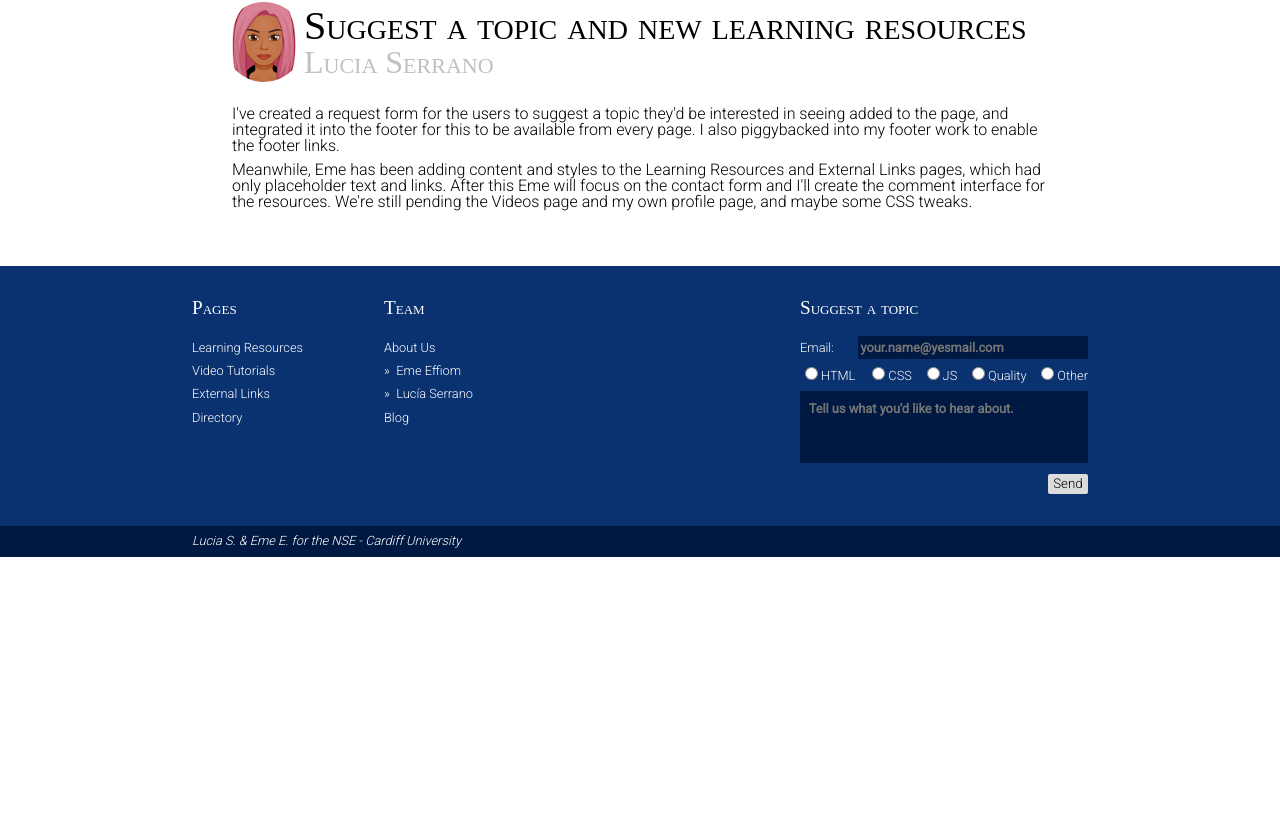
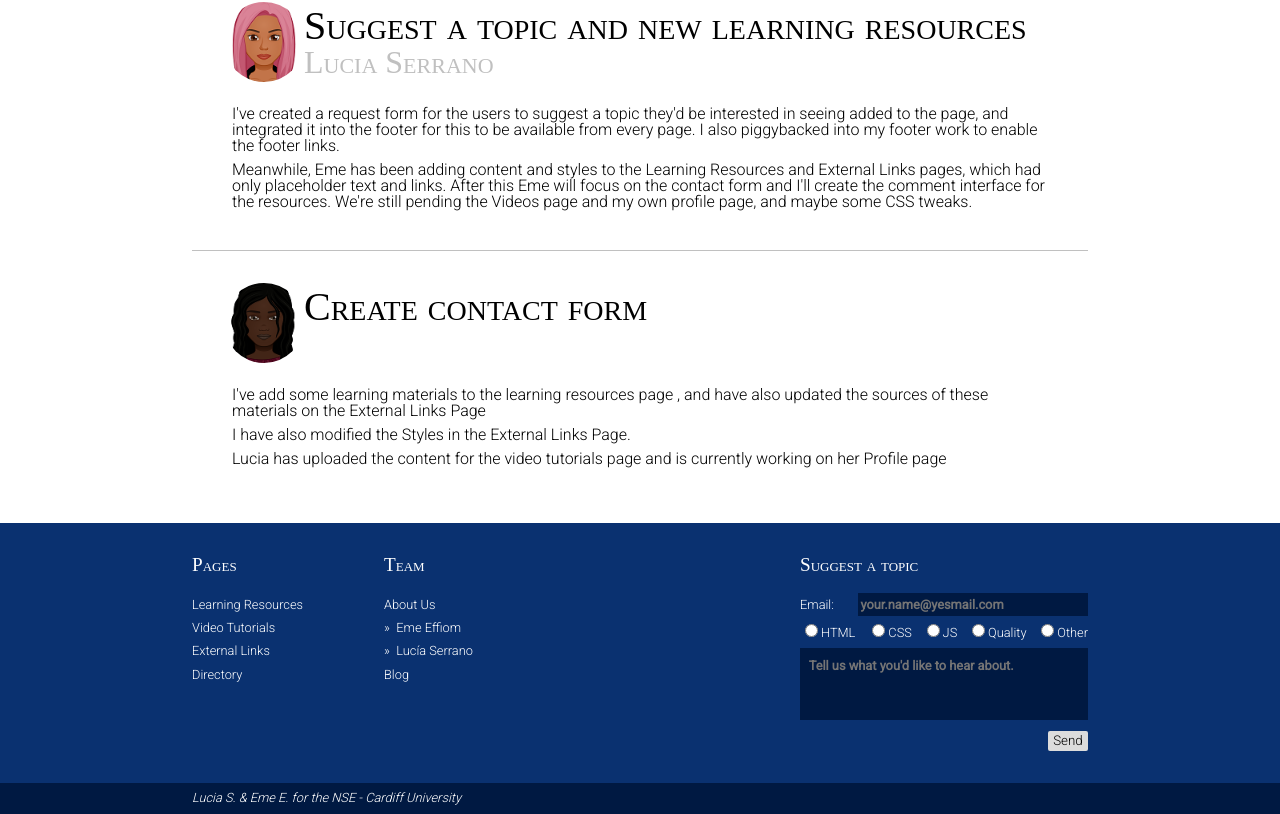
Before and after one commit to arisasdf/c-uni-react-exercise, a React (Create React App) app: page /blog in a window 1280 px wide. Shown: the part 1519-2333 px from the top of the page. Before the commit the page ends 2076 px from the top, so only its background shows below. Built offline with nearby package versions, Linux system fonts and the light colour scheme; a web font is replaced by a local one.

Commit message:
Create new blog Post

```diff
--- a/src/components/Blog.js
+++ b/src/components/Blog.js
@@ -53,6 +53,15 @@ class Blog extends Component {
             "Meanwhile, Eme has been adding content and styles to the Learning Resources and External Links pages, which had only placeholder text and links. After this Eme will focus on the contact form and I'll create the comment interface for the resources. We're still pending the Videos page and my own profile page, and maybe some CSS tweaks."
           ]}
         />
+        <BlogPost
+          author="Eme"
+          postTitle="Create contact form"
+          paragraphs={[
+            "I've add some learning materials to the learning resources page , and have also updated the sources of these materials on the External Links Page",
+            "I have also modified the Styles in the External Links Page.",
+            "Lucia has uploaded the content for the video tutorials page and is currently working on her Profile page"
+          ]}
+        />
       </main>
     );
   }
```
